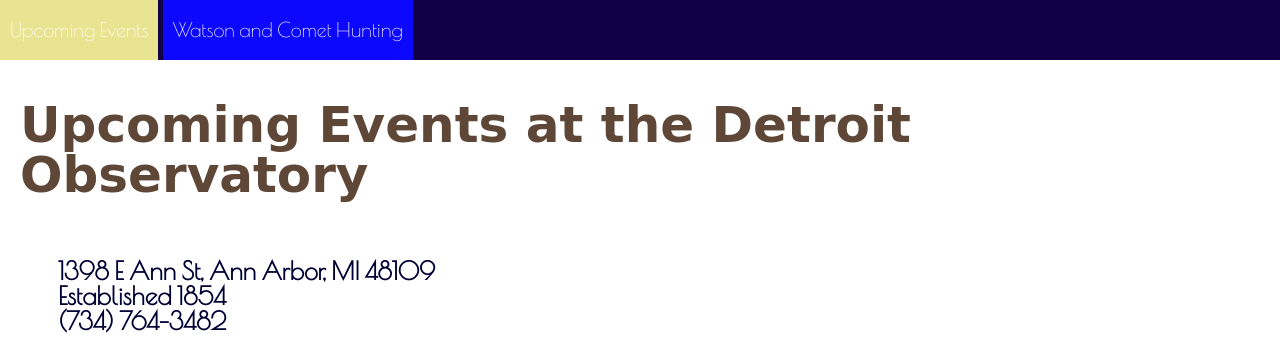
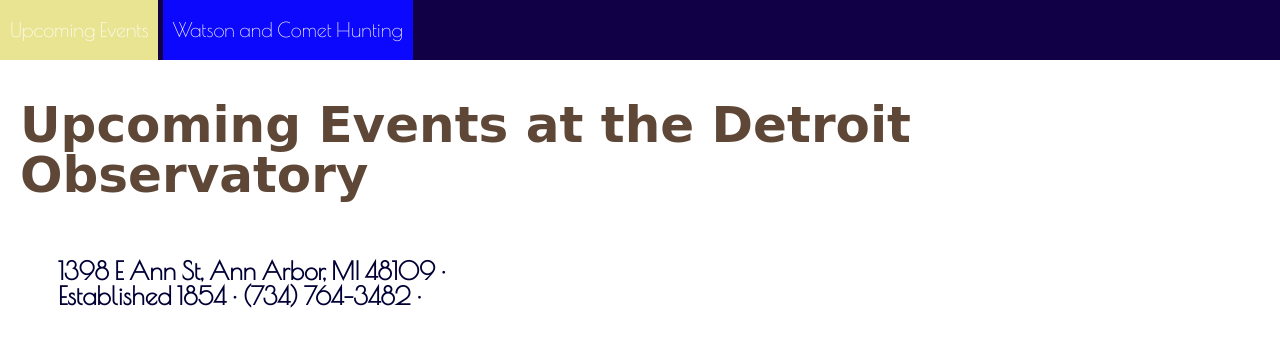
Before and after one commit to emifinch/detroitobservatory, a plain HTML site: page index.html in a window 1280 px wide. Shown: the top 357 px of the page. Drawn offline with nearby package versions, Linux system fonts and the light colour scheme; a web font is replaced by a local one.

Commit message:
try these for siz

```diff
--- a/css/indcss.css
+++ b/css/indcss.css
@@ -198,7 +198,7 @@ a:hover {
     grid-row-gap: 75px;
     grid-column-gap: 50px;
     grid-template-areas:
-    "one two"
+    "one one"
 }
 }
 
--- a/index.html
+++ b/index.html
@@ -27,7 +27,7 @@
         <h1>Upcoming Events at the Detroit Observatory</h1>
 </header><br>
 <div class="grid">
-    <div class="one"><h2>1398 E Ann St, Ann Arbor, MI 48109</h2> <h3>Established 1854  <br>  (734) 764-3482 </h3> </div>
+    <div class="one"><h2>1398 E Ann St, Ann Arbor, MI 48109 · </h2><h3>Established 1854  · (734) 764-3482  · </h3> </div>
 </div>
 
 
```
